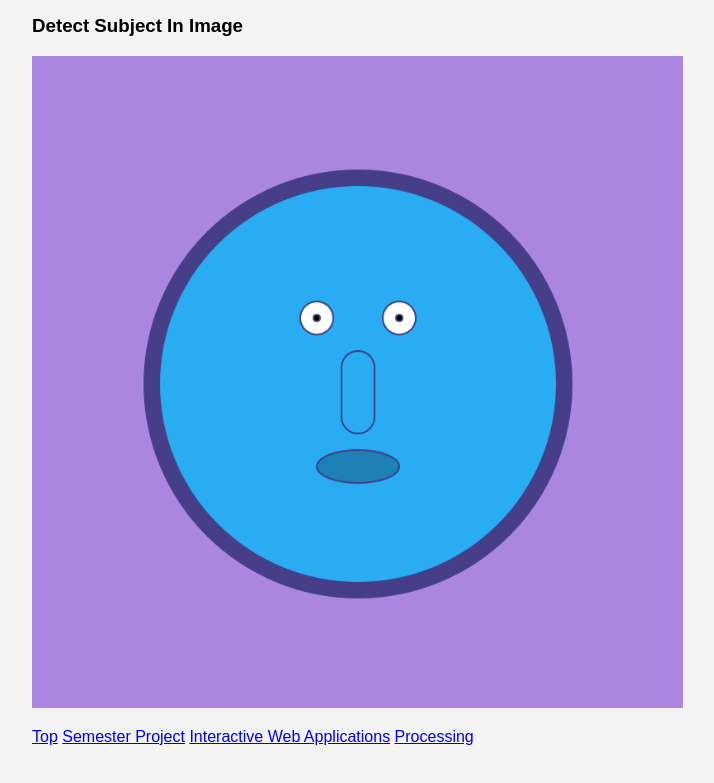
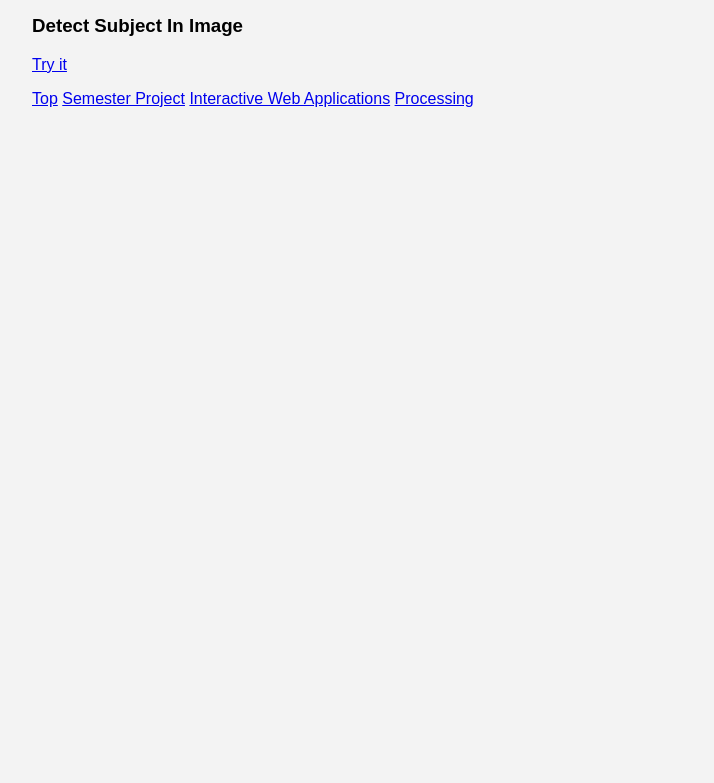
Before and after one commit to janell-baxter/PROG102Code, a plain HTML site: page index.html in a window 1280 px wide. Shown: the part 4164-4947 px from the top of the page, without its empty margins (358-1072 px from the left). After the commit the page ends 4352 px from the top, so only its background shows below. Drawn offline with Linux system fonts and the light colour scheme.

Commit message:
Refactor index.html structure and content

```diff
--- a/index.html
+++ b/index.html
@@ -200,14 +200,8 @@ Janell Baxter, 2026
                </ul>
 
                  <h3>Detect Subject In Image</h3>
-                  <img
-                  src="media/Character.png"
-                  alt="Character created with code"
-                  title="Character created with code"
-                  width="651"
-                  height="652"
-               />
-               <p><a href="Try it https://janell-baxter.github.io/DetectSubjectInImage/" alt="Detect Image" />
+
+               <p><a href="https://janell-baxter.github.io/DetectSubjectInImage/" alt="Detect Image" />Try it</a>
                </p>
 
 <!--
```
